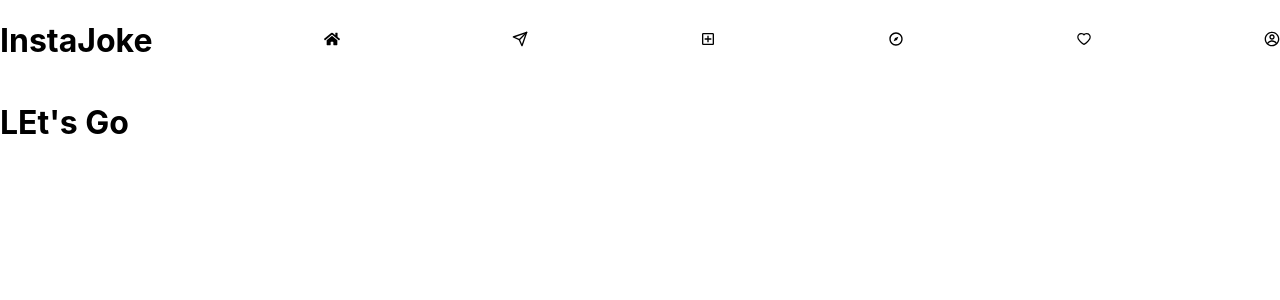
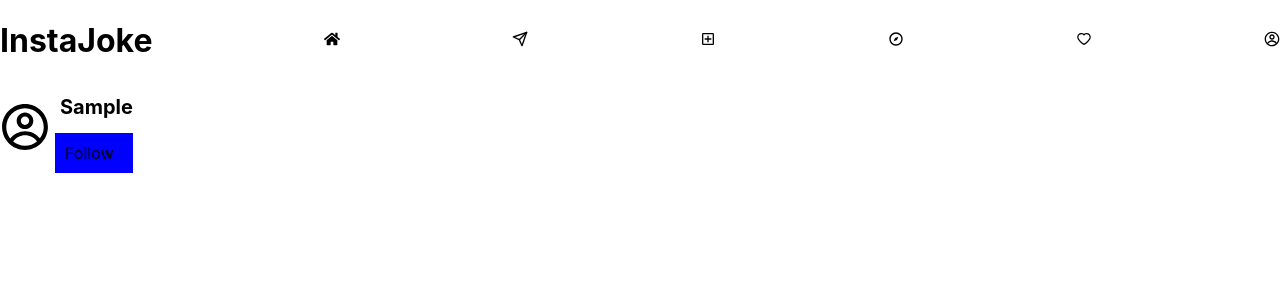
Before and after one commit to Nasume26/ig-clone, a React (Create React App) app: page /home in a window 1280 px wide. Both pictures are taken after typing "Sample" into the empty fields and a click on the button "Login". Shown: the top 300 px of the page. Built offline with nearby package versions, Linux system fonts and the light colour scheme.

Commit message:
Started work on midsection

```diff
--- a/src/App.jsx
+++ b/src/App.jsx
@@ -26,7 +26,7 @@ const [profile, setProfile] = useState({username: ""})
 
           <Route
           path = "/home"
-          element = {profile.username && <Home />}
+          element = {profile.username && <Home profile = {profile}/>}
           ></Route>
           <Route
           path = "/"
--- /dev/null
+++ b/src/components/ProfileHeader/ProfileHeader.jsx
@@ -0,0 +1,25 @@
+import "./ProfileHeader.scss"
+import {CgProfile} from "react-icons/cg"
+
+const ProfileHeader = (props) => {
+const {profile} = props;
+
+
+    return (
+        <div className="profile-header">
+            <div className="profile-header__pfp">
+                <CgProfile />
+            </div>
+            <div className="profile-header__midsection">
+                <div className="profile-header__midsection__username">
+                    <h1>{profile.username}</h1>
+                </div>
+                <div className="profile-header__midsection__follow">
+                    Follow
+                </div>
+
+            </div>
+        </div>
+    )
+}
+export default ProfileHeader;
--- /dev/null
+++ b/src/components/ProfileHeader/ProfileHeader.scss
@@ -0,0 +1,30 @@
+@use "../../sass/vars" as *;
+
+.profile-header{
+    display: flex;
+    align-items: center;
+
+    &__pfp {
+        font-size: 50px;
+        display: flex;
+        align-items: center;
+        justify-content: center;
+    }
+
+    &__midsection {
+        display: flex;
+        flex-direction: column;
+        margin-left: 5px;
+
+        &__username {
+            font-size: 10px;
+            padding-left: 5px;
+            text-align: center;
+        }
+
+        &__follow {
+            background: blue;
+            padding: 10px;
+        }
+    }
+}
--- a/src/containers/Home/Home.jsx
+++ b/src/containers/Home/Home.jsx
@@ -1,12 +1,13 @@
+import ProfileHeader from "../../components/ProfileHeader/ProfileHeader";
 import "./Home.scss"
 
 const Home = (props) => {
-
+const {profile} = props;
 
     return (
-        <>
-        <h1>LEt's Go</h1>
-        </>
+        <div>
+            <ProfileHeader profile = {profile}/>
+        </div>
     )
 }
 export default Home;
```
